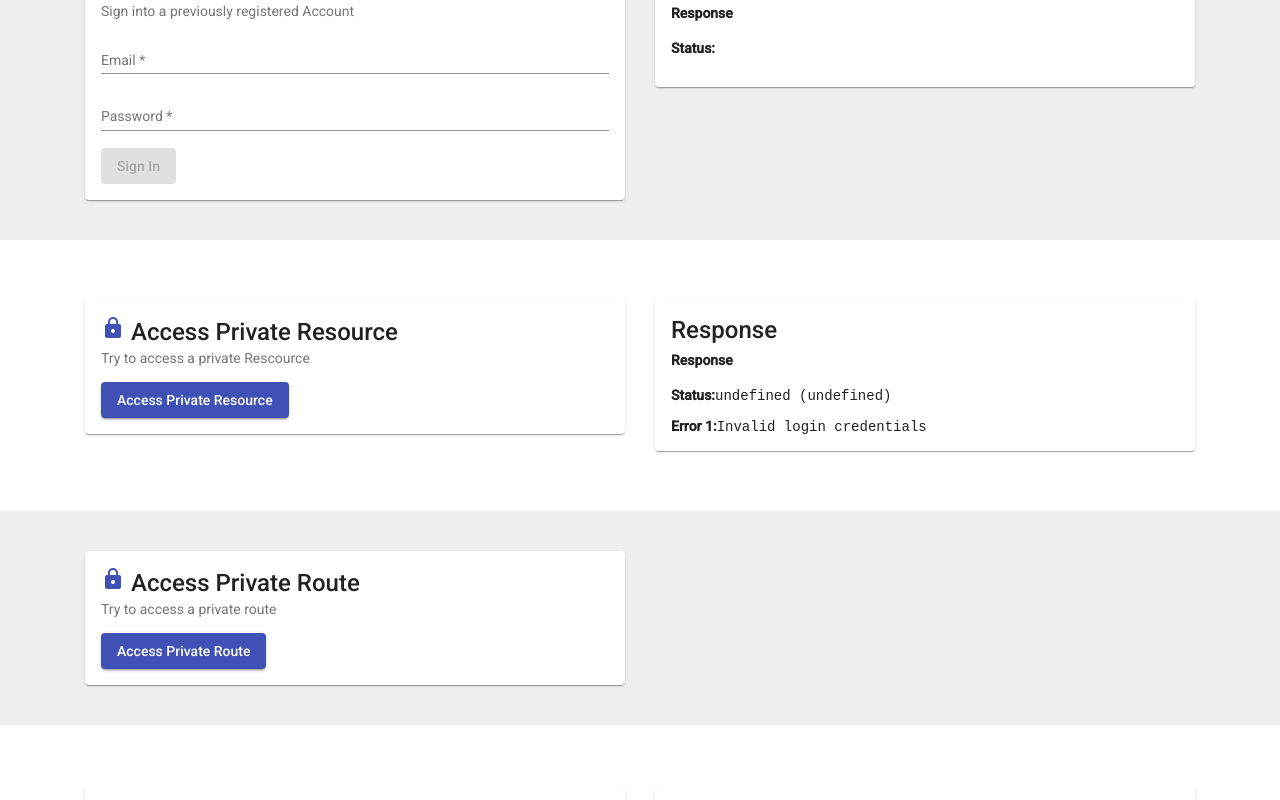
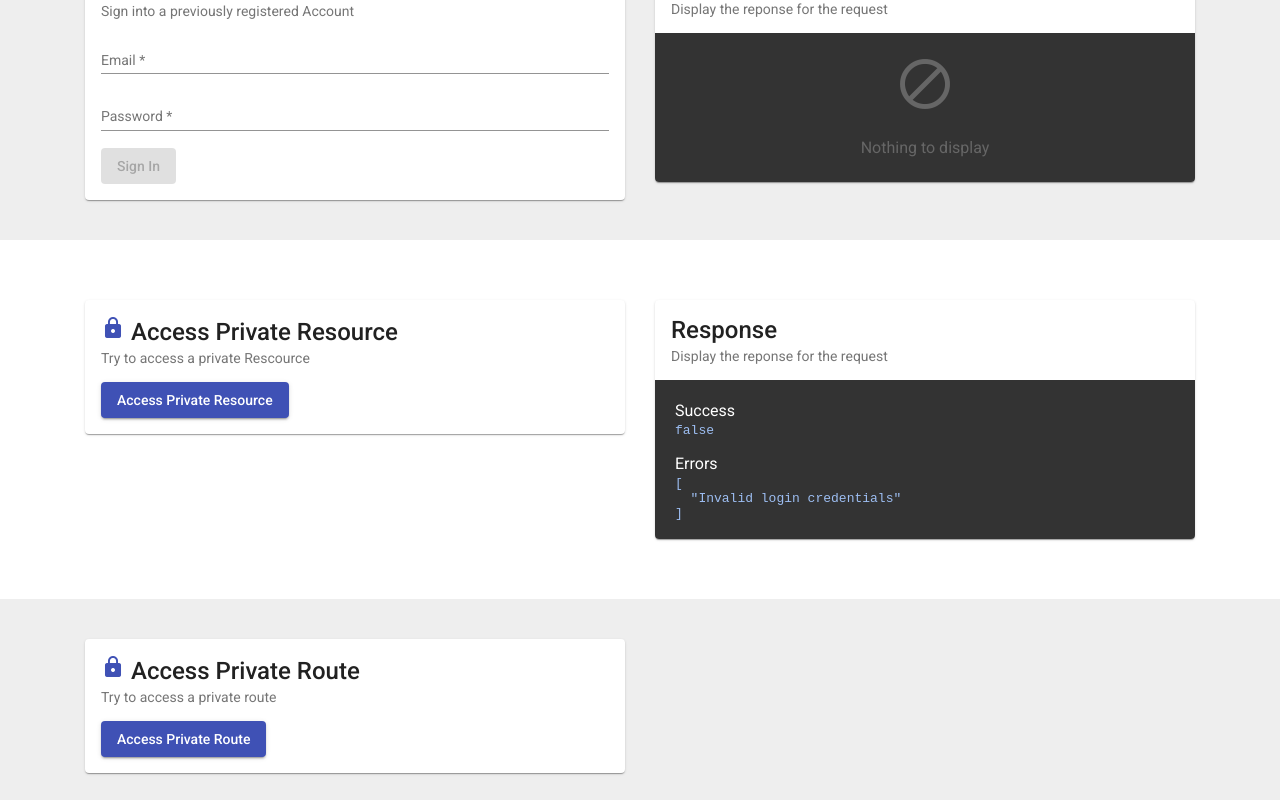
Before and after one commit to neroniaky/angular-token, an Angular app: page /#/ in a window 1280 px wide. Both pictures are taken after a click on the button "Access Private Resource". Shown: the part 883-1683 px from the top of the page. Built offline with nearby package versions, Linux system fonts and the light colour scheme.

Commit message:
Prettify Output

```diff
--- a/src/app/app.module.ts
+++ b/src/app/app.module.ts
@@ -14,9 +14,6 @@ import { ExampleModule } from './example/example.module';
 import { RestrictedModule } from './restricted/restricted.module';
 import { routes } from './app.routes';
 import { fakeBackendProvider } from './fake-backend';
-
-
-
 
 @NgModule({
   imports: [
--- a/src/app/example/access-resource/access-resource.component.html
+++ b/src/app/example/access-resource/access-resource.component.html
@@ -22,5 +22,5 @@
 </div>
 
 <div class="col-md-6">
-	<app-output [data]="output"></app-output>
+	<app-output [response]="output"></app-output>
 </div>
--- a/src/app/example/change-password/change-password.component.html
+++ b/src/app/example/change-password/change-password.component.html
@@ -54,5 +54,5 @@
 </div>
 
 <div class="col-md-6">
-	<app-output [data]="output"></app-output>
+	<app-output [response]="output"></app-output>
 </div>
--- a/src/app/example/output/output.component.html
+++ b/src/app/example/output/output.component.html
@@ -1,20 +1,42 @@
 <mat-card>
 
   <mat-card-title>Response</mat-card-title>
+  <mat-card-subtitle>
+    Display the reponse for the request
+  </mat-card-subtitle>
 
-  <mat-card-content>
-    <h4 class="card-title">Response</h4>
-    <p>
-        <b>Status:</b>
-        <code>{{output?.status}}</code>
-    </p>
-    <p *ngIf="output?.data != null">
-        <b>Data:</b>
-        <code>{{output?.data | json}}</code>
-    <p>
-    <p *ngFor="let error of output?.errors; let i = index">
-        <b>Error {{i + 1}}:</b>
-        <code>{{error}}</code>
-    </p>
-  </mat-card-content>
+  <mat-card-footer>
+
+    <div *ngIf="response">
+      <div *ngIf="response.status != null">
+        <p>Status</p>
+        <pre><code>{{response.status}}</code></pre>
+      </div>
+
+      <div *ngIf="response.success != null">
+        <p>Success</p>
+        <pre><code>{{response.success}}</code></pre>
+      </div>
+
+      <div *ngIf="response.statusText != null">
+        <p>Status Text</p>
+        <pre><code>{{response.statusText}}</code></pre>
+      </div>
+
+      <div *ngIf="response.data">
+          <p>Data</p>
+        <pre><code>{{response.data | json}}</code></pre>
+      </div>
+
+      <div *ngIf="response.errors">
+        <p>Errors</p>
+        <pre><code>{{response.errors | json}}</code></pre>
+      </div>
+    </div>
+
+    <div *ngIf="!response">
+      <p class="empty-icon"><mat-icon>block</mat-icon></p>
+      <p class="empty-icon">Nothing to display</p>
+    </div>
+  </mat-card-footer>
 </mat-card>
--- a/src/app/example/output/output.component.scss
+++ b/src/app/example/output/output.component.scss
@@ -1,3 +1,36 @@
 :host {
-    width: 100%;
+  width: 100%;
 }
+
+mat-card {
+  overflow: hidden;
+
+  mat-card-footer {
+    background-color: #333;
+    padding: 5px 20px;
+    color: white;
+
+    p {
+      margin-block-end: 3px;
+    }
+
+    pre {
+      margin-top: 0;
+      code {
+        color: #9dbef2;
+      }
+    }
+
+    .empty-icon {
+      color: #666;
+      text-align: center;
+      margin-bottom: 20px;
+
+      mat-icon {
+        height: 60px;
+        width: 60px;
+        font-size: 60px;
+      }
+    }
+  }
+}
--- a/src/app/example/output/output.component.ts
+++ b/src/app/example/output/output.component.ts
@@ -7,26 +7,5 @@ import { ApiResponse} from '../../../../projects/angular-token/src/public_api';
   styleUrls: ['output.component.scss']
 })
 export class OutputComponent {
-
-  output: ApiResponse = <ApiResponse>{};
-
-  @Input()
-  set data(res: ApiResponse) {
-
-    this.output = <ApiResponse>{};
-
-    if (res != null) {
-      this.output.status = res.statusText + ' (' + res.status + ')';
-
-      if (res.errors != null) {
-        if (res.errors.full_messages != null) {
-          this.output.errors = res.errors.full_messages;
-        } else {
-          this.output.errors = res.errors;
-        }
-      } else {
-        this.output.data   = res.data;
-      }
-    }
-  }
+  @Input() response: ApiResponse;
 }
--- a/src/app/example/register/register.component.html
+++ b/src/app/example/register/register.component.html
@@ -14,7 +14,7 @@
 					<input
 						matInput
 						type="text"
-						placeholder="Login"
+						placeholder="Email"
 						required
 						[(ngModel)]="registerData.login"
 						name="login">
@@ -42,6 +42,7 @@
 
 				<button
 					mat-raised-button
+					color="primary"
 					type="submit"
 					[disabled]="!registerForm.form.valid">Register</button>
 			</form>
@@ -50,5 +51,5 @@
 </div>
 
 <div class="col-md-6">
-	<app-output [data]="output"></app-output>
+	<app-output [response]="output"></app-output>
 </div>
--- a/src/app/example/sign-in/sign-in.component.html
+++ b/src/app/example/sign-in/sign-in.component.html
@@ -41,5 +41,5 @@
 </div>
 
 <div class="col-md-6">
-	<app-output [data]="output"></app-output>
+	<app-output [response]="output"></app-output>
 </div>
--- a/src/app/example/sign-out/sign-out.component.html
+++ b/src/app/example/sign-out/sign-out.component.html
@@ -22,5 +22,5 @@
 </div>
 
 <div class="col-md-6">
-	<app-output [data]="output"></app-output>
+	<app-output [response]="output"></app-output>
 </div>
--- a/src/app/example/validate-token/validate-token.component.html
+++ b/src/app/example/validate-token/validate-token.component.html
@@ -22,5 +22,5 @@
 </div>
 
 <div class="col-md-6">
-	<app-output [data]="output"></app-output>
+	<app-output [response]="output"></app-output>
 </div>
```
